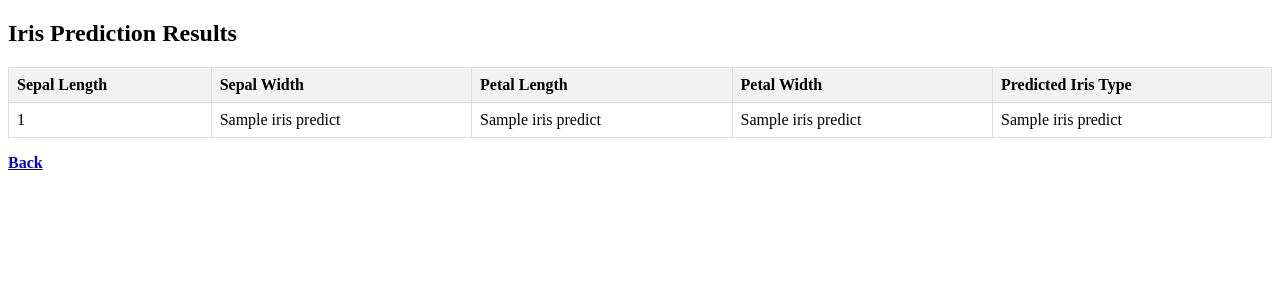
After one commit to jojoer007/IRIS, a Flask app: page /All_result in a window 1280 px wide. The commit adds this page. Shown: the top 300 px of the page. Run offline with Flask 3, Linux system fonts and the light colour scheme; a database or web service that is not in the repository returns one stand-in record (values such as "Sample title"); some libraries are stand-ins or nearby versions.

Commit message:
Python Web / ML / DB

```diff
--- a/my_app/app02.py
+++ b/my_app/app02.py
@@ -1,5 +1,6 @@
 from flask import Flask, render_template, request
 from iris import predict_iris
+from irisDB import iris_db
 
 app = Flask(__name__)
 
@@ -20,9 +21,19 @@ def predict():
 
     features = [sepal_length, sepal_width, petal_length, petal_width]
     prediction = predict_iris(features)
+    features.append(prediction)
+
+    iris_db(features)   # เขียนข้อมูลลง database
 
     return render_template('index.html', prediction=prediction)
 
+@app.route('/All_result')
+
+def all_result():
+
+    results = iris_db()    # อ่านข้อมูลจาก database
+
+    return render_template ('result.html', results=results);
 
 if __name__ == '__main__':
     app.run(debug=True)
--- /dev/null
+++ b/my_app/irisDB.py
@@ -0,0 +1,47 @@
+import psycopg2
+
+
+def iris_db(features=None):
+
+    conn = psycopg2.connect(
+        host="localhost",
+        database="iris",
+        user="iris",
+        password="iris"
+    )
+
+    if features is not None:    # เขียนข้อมูลลง database
+        # สร้าง cursor object
+        cur = conn.cursor()
+
+        # สร้าง query SQL
+        query = "INSERT INTO iris_predict (sepal_length,sepal_width,petal_length,petal_width,iris_type) VALUES (%s,%s,%s,%s,%s)"
+
+        # ทำการ execute query
+        cur.execute(query,[features[0],features[1],features[2],features[3],features[4]])
+
+        # ยืนยันการเปลี่ยนแปลง
+        conn.commit()
+
+        # ปิดการเชื่อมต่อ
+        cur.close()
+        conn.close()
+
+        return 0
+
+    else:                      # อ่านข้อมูลจาก database
+
+        # สร้าง cursor object
+        cur = conn.cursor()
+
+        # สร้าง query SQL
+        cur.execute("SELECT * FROM iris_predict")
+
+        # รับข้อมูลทั้งหมด
+        data = cur.fetchall()
+
+        # ปิดการเชื่อมต่อ
+        cur.close()
+        conn.close()
+
+        return data
--- a/my_app/templates/index.html
+++ b/my_app/templates/index.html
@@ -27,5 +27,7 @@
         <br>
         <button type="submit">Predict</button>
     </form>
+
+    <p> <a href="/All_result"><strong> All_result </strong></a></p>
 </body>
 </html>
--- /dev/null
+++ b/my_app/templates/result.html
@@ -0,0 +1,55 @@
+<!DOCTYPE html>
+<html>
+<head>
+    <title>Iris Prediction Results</title>
+    <style>
+        table {
+            border-collapse: collapse;
+            width: 100%;
+        }
+        th, td {
+            border: 1px solid #dddddd;
+            text-align: left;
+            padding: 8px;
+        }
+        th {
+            background-color: #f2f2f2;
+        }
+    </style>
+</head>
+<body>
+    <h2>Iris Prediction Results</h2>
+    <table>
+        <thead>
+            <tr>
+                <th>Sepal Length</th>
+                <th>Sepal Width</th>
+                <th>Petal Length</th>
+                <th>Petal Width</th>
+                <th>Predicted Iris Type</th>
+            </tr>
+        </thead>
+        <tbody>
+            {% if results %}
+                {% for result in results %}
+                <tr>
+                    <td>{{ result[0] }}</td>
+                    <td>{{ result[1] }}</td>
+                    <td>{{ result[2] }}</td>
+                    <td>{{ result[3] }}</td>
+                    <td>{{ result[4] }}</td>
+                </tr>
+                {% endfor %}
+            {% else %}
+                <tr>
+                    <td colspan="2">No data available</td>
+                </tr>
+            {% endif %}
+        </tbody>
+    </table>
+
+
+    <p><a href="/"><strong>Back</strong></a></p>
+
+</body>
+</html>
```
Also changed, not shown: 1 other file.
